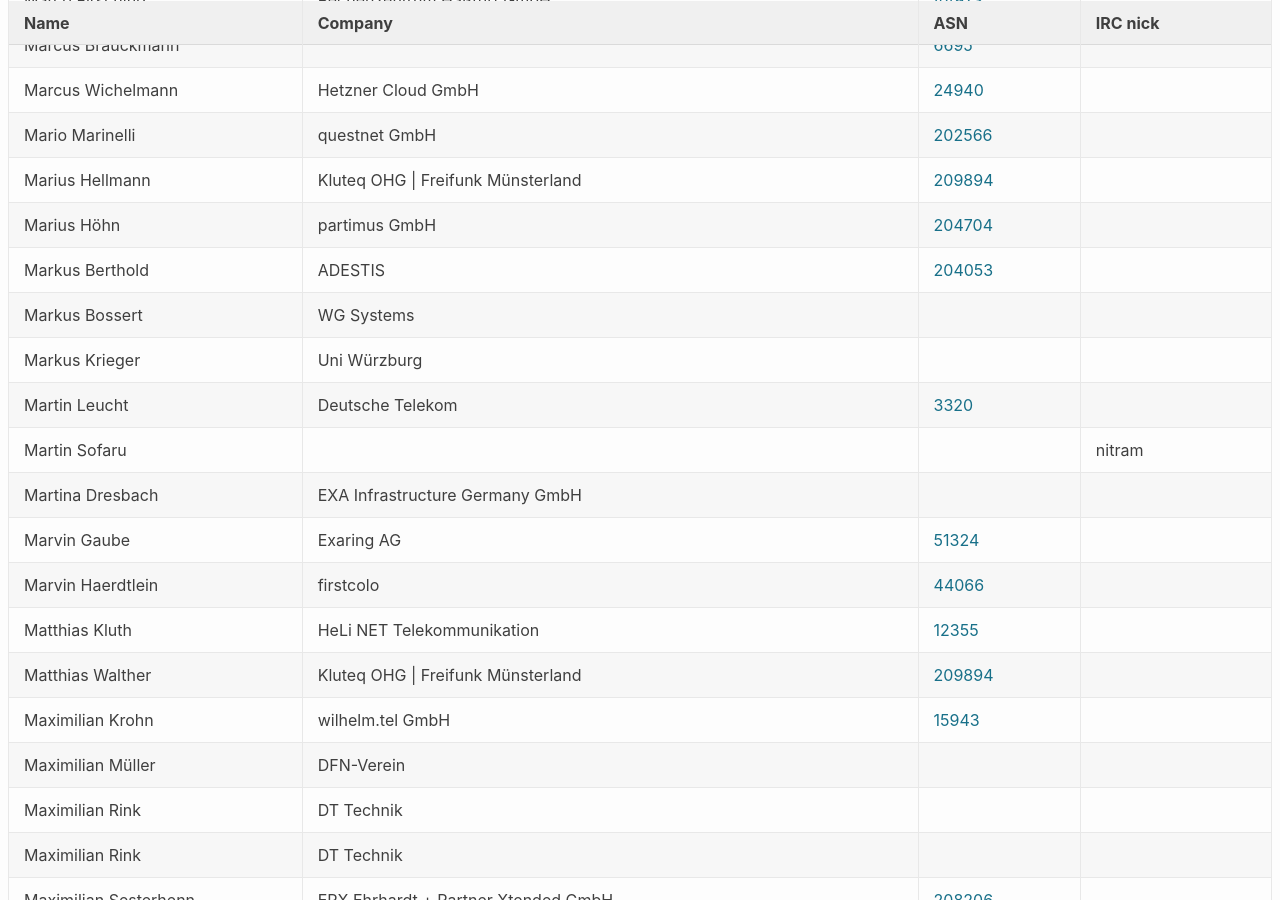
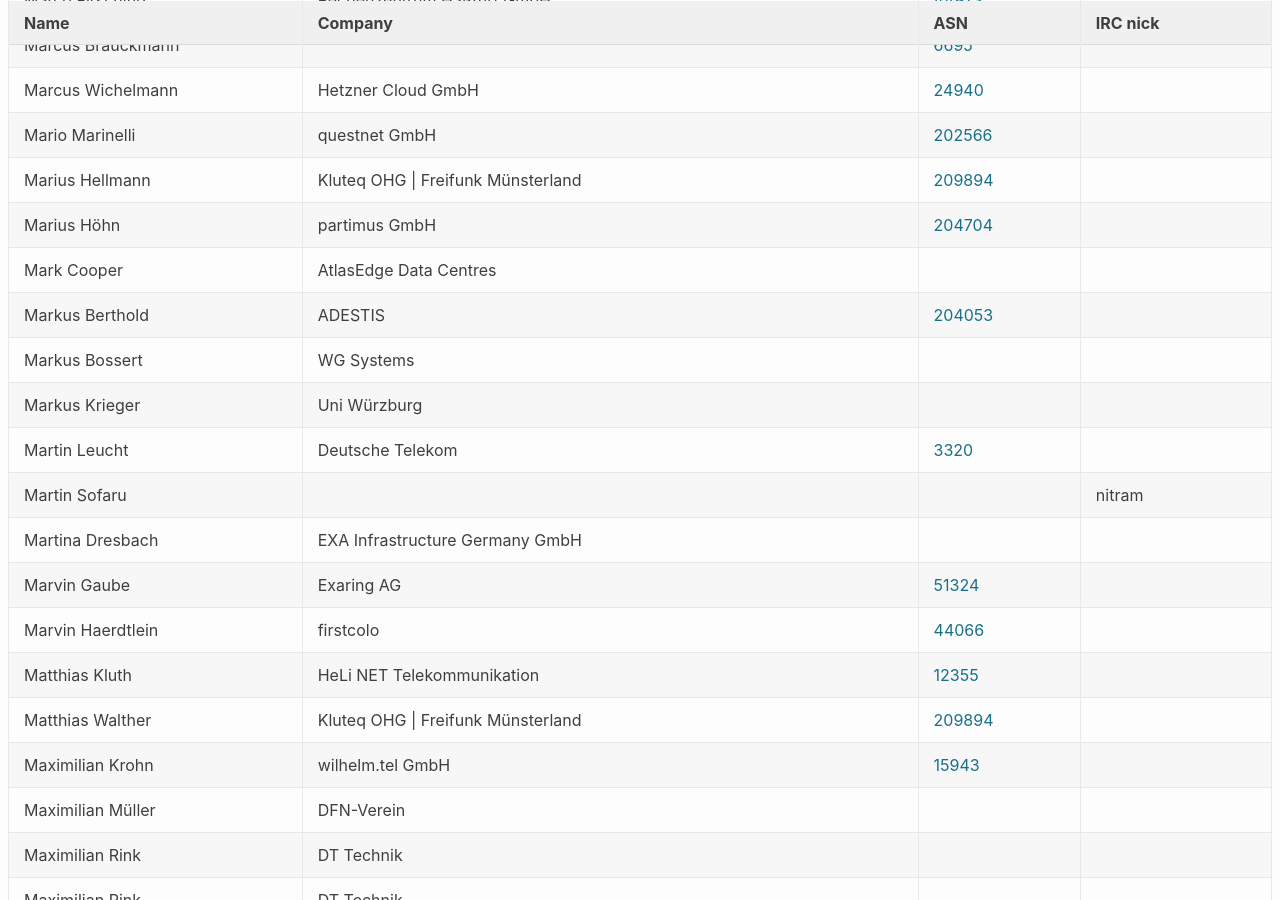
Before and after one commit to denog/pretix-attendeelist, a Jekyll site: the page built from denog15/index.md, in a window 1280 px wide and 900 px high, scrolled down 4789 px. Built offline with Jekyll 4.4.1, drawn with Linux system fonts in a browser that asks for light colours.

Commit message:
Latest data: Wed Sep 13 13:48:02 UTC 2023

```diff
--- a/_data/attendees_denog15_onsite.json
+++ b/_data/attendees_denog15_onsite.json
@@ -648,6 +648,12 @@
     "asn": "204704"
   },
   {
+    "name": "Mark Cooper",
+    "company": "AtlasEdge Data Centres",
+    "irc": null,
+    "asn": null
+  },
+  {
     "name": "Markus Berthold",
     "company": "ADESTIS",
     "irc": null,
```
